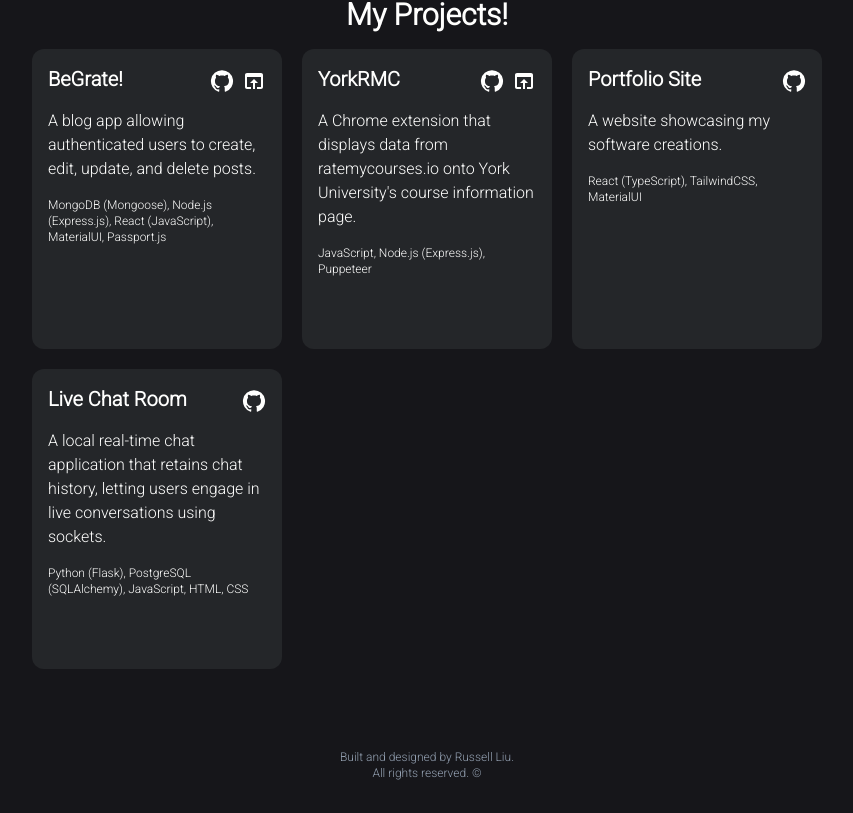
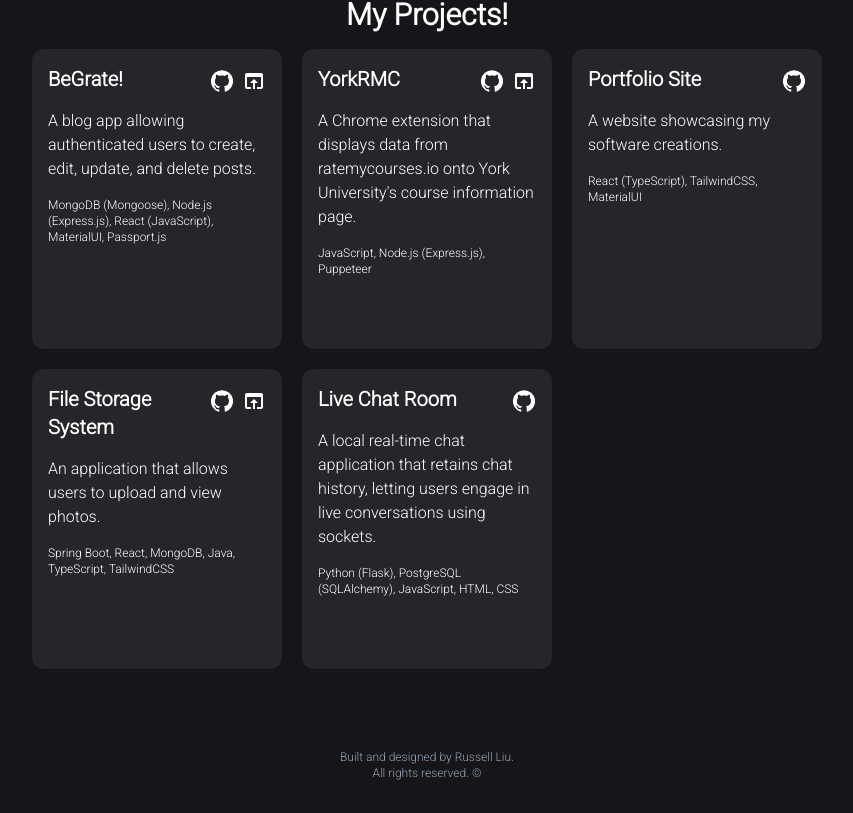
Before and after one commit to russl8/portfolio, a React (Create React App) app: page / in a window 1280 px wide. Shown: the part 1247-2060 px from the top of the page, without its empty margins (213-1066 px from the left). Built offline with nearby package versions, Linux system fonts and the light colour scheme.

Commit message:
add file storage proj

```diff
--- a/src/components/Projects.tsx
+++ b/src/components/Projects.tsx
@@ -27,6 +27,13 @@ const Projects = () => {
             githubLink: "https://github.com/russl8/portfolio",
         },
         {
+            name: "File Storage System",
+            description: "An application that allows users to upload and view photos.",
+            stack: "Spring Boot, React, MongoDB, Java, TypeScript, TailwindCSS",
+            siteLink: "https://main--guileless-cheesecake-e176d5.netlify.app",
+            githubLink: "https://github.com/russl8/PhotoStore-client",
+        },
+        {
             name: "Live Chat Room",
             description: "A local real-time chat application that retains chat history, letting users engage in live conversations using sockets.",
             stack: "Python (Flask), PostgreSQL (SQLAlchemy), JavaScript, HTML, CSS",
```
